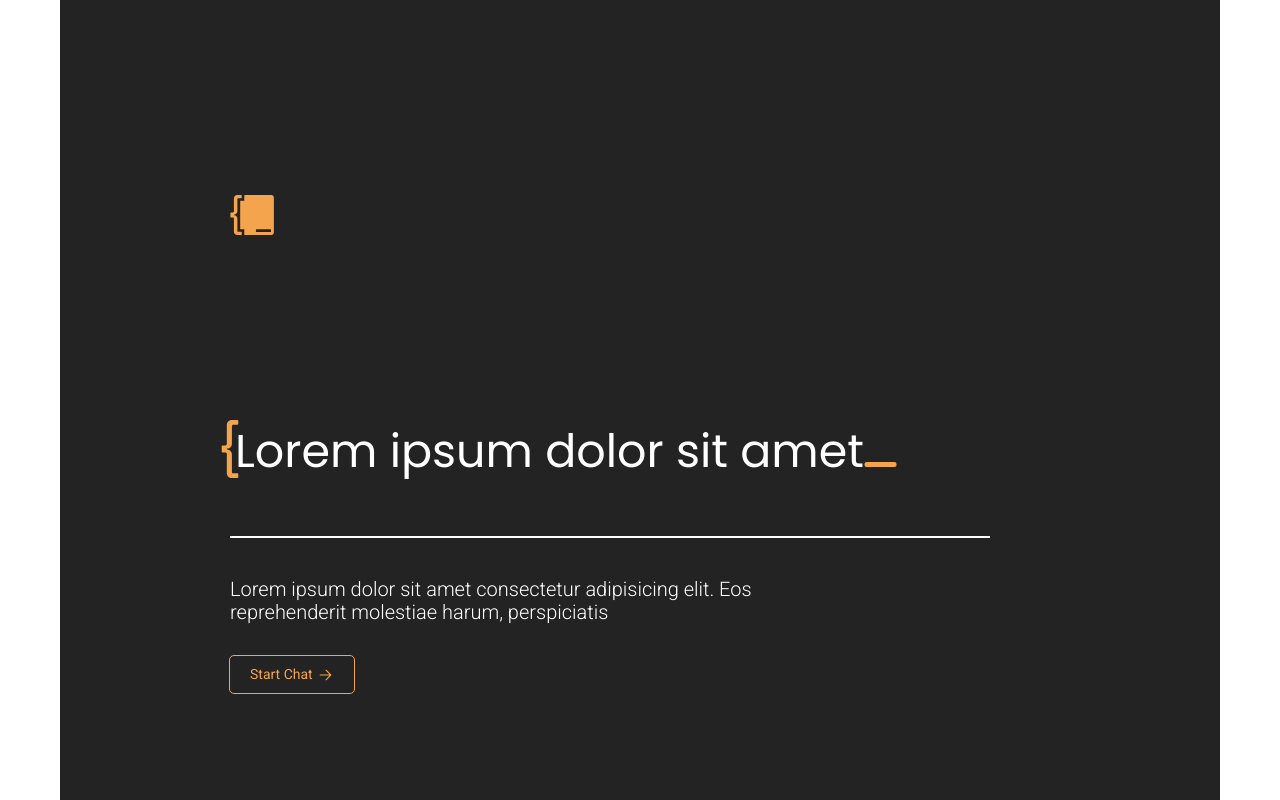
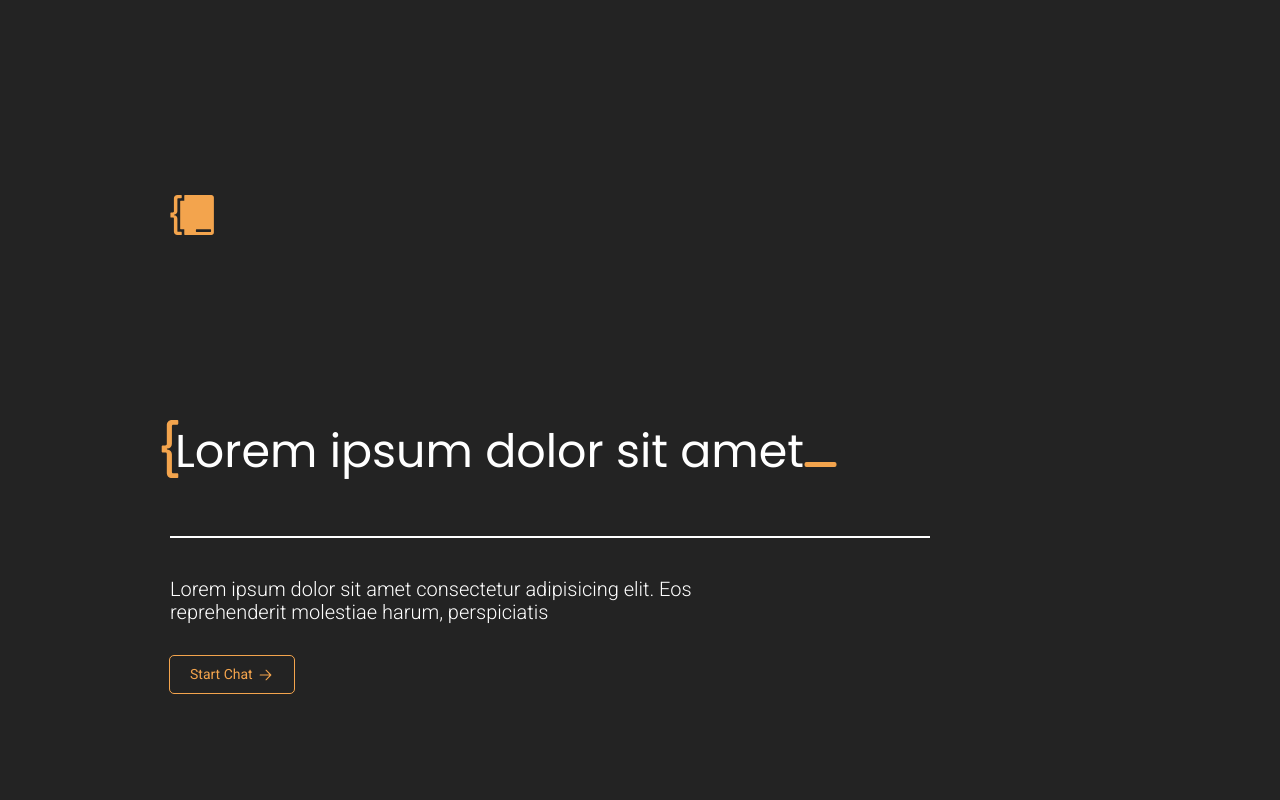
Before and after one commit to contentcraftstudio/Coderlabs-web-2.0, a Next.js app: page /ai in a window 1280 px wide. Built offline with nearby package versions, Linux system fonts and the light colour scheme.

Commit message:
change:: info chat independence

```diff
--- a/components/ChatAI.tsx
+++ b/components/ChatAI.tsx
@@ -7,20 +7,8 @@ export default function ChatAI() {
   // const { screens } = require('tailwindcss/defaultTheme');
   // const mobile = screens.sm
 
-  const showChat = () => {
-    setChat(true);
-  };
 
   return (
-    <>
-      <div className="col-span-1">
-        <InfoChat showChat={showChat} />
-      </div>
-      {chat && (
-        <div>
-          <Chat />
-        </div>
-      )}
-    </>
+    <InfoChat />
   )
 }
--- a/components/InfoChat.tsx
+++ b/components/InfoChat.tsx
@@ -6,10 +6,15 @@ import coderlabsLogo from '../public/assets/coderlabs_logo.svg'
 import Chat from './Chat'
 
 export default function InfoChat() {
+  const [chat, setChat] = React.useState(false);
+
+  const showChat = () => {
+    setChat(true);
+  };
 
   return (
     <>
-      <div className='sm:px-[30px] md:px-[60px] xl:px-[103px] 2xl:px-[0px]'>
+      <div className='infochat'>
         <div className='grid sm:grid-cols-1 xl:grid-cols-2 bg-[#232323] h-full sm:h-screen md:h-screen lg:h-screen xl:h-screen mx-auto'>
           <div className='col-span-1 divide-y-2 divide-white lg:max-w-[900px] xl:w-[900px] md:max-w-[650px] lg:p-[70px] sm:p-[30px] lg:mt-[320px] md:mt-[170px] sm:mt-[90px] lg:ml-[100px] '>
             <div>
@@ -35,15 +40,17 @@ export default function InfoChat() {
               </p>
               <div className='flex'>
                 <div />
-                <a target='_blank' rel='noreferrer'>
+                <a target='_blank' onClick={showChat} rel='noreferrer'>
                   <IButton label='Start Chat' variant='outlined' />
                 </a>
               </div>
             </div>
           </div>
-          <div className='chat col-span-1 md:max-w-[650px] lg:max-w-[1400px] xl:max-w-[1400px] bg-white'>
-            <Chat />
-          </div>
+          {chat && (
+            <div className='chat col-span-1 md:max-w-[650px] lg:max-w-[1400px] xl:max-w-[1400px] bg-white'>
+              <Chat />
+            </div>
+          )}
         </div>
       </div>
     </>
```
